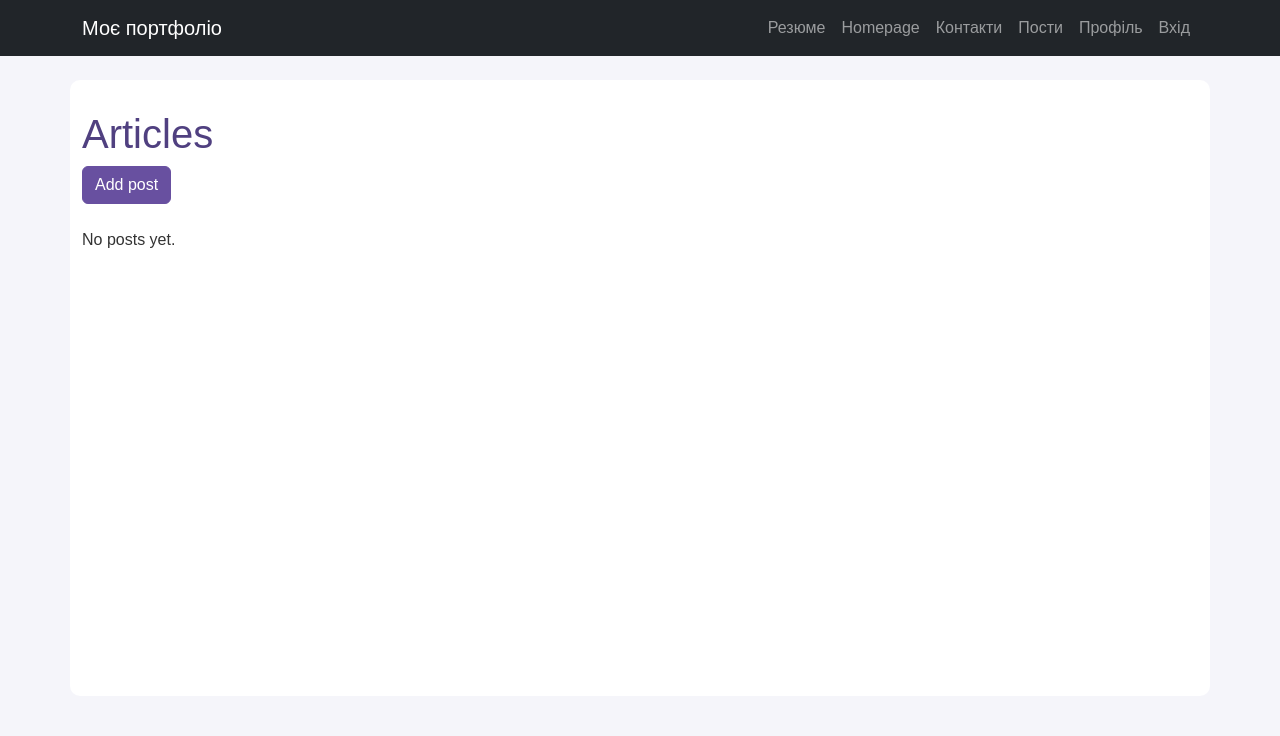
After one commit to sofiiaokhovych/flask-app-lab, a Flask app: page /post in a window 1280 px wide. The commit adds this page. Shown: the top 736 px of the page. Run offline with Flask 3, Linux system fonts and the light colour scheme; data that the repository does not hold is empty.

Commit message:
Part4: CRUD for posts with TDD (create, list, detail, update, delete, 404)

```diff
--- a/app/posts/forms.py
+++ b/app/posts/forms.py
@@ -0,0 +1,30 @@
+from datetime import datetime
+from flask_wtf import FlaskForm
+from wtforms import StringField, TextAreaField, BooleanField, SelectField, SubmitField
+from wtforms.fields import DateTimeLocalField
+from wtforms.validators import DataRequired, Length
+
+CATEGORIES = [
+    ("news", "News"),
+    ("publication", "Publication"),
+    ("tech", "Tech"),
+    ("other", "Other"),
+]
+
+
+class PostForm(FlaskForm):
+    title = StringField("Title", validators=[DataRequired(), Length(min=2, max=150)])
+    content = TextAreaField(
+        "Content",
+        render_kw={"rows": 5, "cols": 40},
+        validators=[DataRequired()],
+    )
+    is_active = BooleanField("Active Post", default=True)
+    publish_date = DateTimeLocalField(
+        "Publish Date",
+        format="%Y-%m-%dT%H:%M",
+        default=datetime.now,
+        validators=[DataRequired()],
+    )
+    category = SelectField("Category", choices=CATEGORIES, validators=[DataRequired()])
+    submit = SubmitField("Submit")
--- /dev/null
+++ b/app/posts/templates/posts/posts.html
@@ -0,0 +1,28 @@
+{% extends "base.html" %}
+
+{% block content %}
+<h1>Articles</h1>
+
+<a href="{{ url_for('posts.add_post') }}" class="btn btn-primary mb-4">Add post</a>
+
+<div class="row">
+    {% for post in posts %}
+    <div class="col-md-4 mb-3">
+        <div class="card h-100">
+            <div class="card-body">
+                <h5 class="card-title">{{ post.title }}</h5>
+                <p class="card-text text-muted">
+                    Category: {{ post.category }} |
+                    {{ post.posted.strftime('%Y-%m-%d %H:%M') }}
+                </p>
+                <p class="card-text">{{ post.content[:100] }}</p>
+                <a href="{{ url_for('posts.detail_post', id=post.id) }}"
+                   class="btn btn-outline-primary btn-sm">View Post</a>
+            </div>
+        </div>
+    </div>
+    {% else %}
+    <p>No posts yet.</p>
+    {% endfor %}
+</div>
+{% endblock %}
--- a/app/posts/views.py
+++ b/app/posts/views.py
@@ -1 +1,71 @@
+from flask import request, render_template, redirect, url_for, flash, session
+from app import db
 from . import post_bp
+from .models import Post
+from .forms import PostForm
+
+
+@post_bp.route("")
+@post_bp.route("/")
+def all_posts():
+    stmt = (
+        db.select(Post)
+        .where(Post.is_active.is_(True))
+        .order_by(Post.posted.desc())
+    )
+    posts = db.session.scalars(stmt).all()
+    return render_template("posts.html", posts=posts, title="Posts")
+
+@post_bp.route("/create", methods=["GET", "POST"])
+def add_post():
+    form = PostForm()
+    if form.validate_on_submit():
+        new_post = Post(
+            title=form.title.data,
+            content=form.content.data,
+            is_active=form.is_active.data,
+            posted=form.publish_date.data,
+            category=form.category.data,
+            author=session.get("username", "Anonymous"),
+        )
+        db.session.add(new_post)
+        db.session.commit()
+        flash("Post added successfully", "success")
+        return redirect(url_for("posts.all_posts"))
+    elif request.method == "POST":
+        flash("Enter the correct data in the form!", "danger")
+    return render_template("add_post.html", form=form, title="Create a New Post")
+
+@post_bp.route("/<int:id>")
+def detail_post(id):
+    post = db.get_or_404(Post, id)
+    return render_template("detail_post.html", post=post, title=post.title)
+
+@post_bp.route("/<int:id>/update", methods=["GET", "POST"])
+def edit_post(id):
+    post = db.get_or_404(Post, id)
+    form = PostForm(obj=post)
+
+    if request.method == "GET":
+        form.publish_date.data = post.posted
+
+    if form.validate_on_submit():
+        form.populate_obj(post)
+        post.posted = form.publish_date.data
+        db.session.commit()
+        flash("Post updated successfully", "success")
+        return redirect(url_for("posts.detail_post", id=post.id))
+
+    return render_template("add_post.html", form=form, title="Edit Post")
+
+@post_bp.route("/<int:id>/delete", methods=["GET", "POST"])
+def delete_post(id):
+    post = db.get_or_404(Post, id)
+
+    if request.method == "POST":
+        db.session.delete(post)
+        db.session.commit()
+        flash("Post deleted successfully", "danger")
+        return redirect(url_for("posts.all_posts"))
+
+    return render_template("delete_confirm.html", post=post, title="Delete Post")
--- a/app/templates/navbar.html
+++ b/app/templates/navbar.html
@@ -28,7 +28,14 @@
                         Контакти
                     </a>
                 </li>
-                                <li class="nav-item">
+
+                <li class="nav-item">
+                    <a class="nav-link" href="{{ url_for('posts.all_posts') }}">
+                        Пости
+                    </a>
+                </li>
+
+                <li class="nav-item">
                     <a class="nav-link" href="{{ url_for('users.profile') }}">
                         Профіль
                     </a>
@@ -38,6 +45,7 @@
                     <a class="nav-link" href="{{ url_for('users.login') }}">
                         Вхід
                     </a>
+                </li>
             </ul>
         </div>
     </div>
```
Also changed, not shown: app/posts/templates/posts/add_post.html (added, +24 -0 lines), app/posts/templates/posts/delete_confirm.html (added, +13 -0 lines), app/posts/templates/posts/detail_post.html (added, +20 -0 lines), tests/test_posts.py (added, +156 -0 lines).
